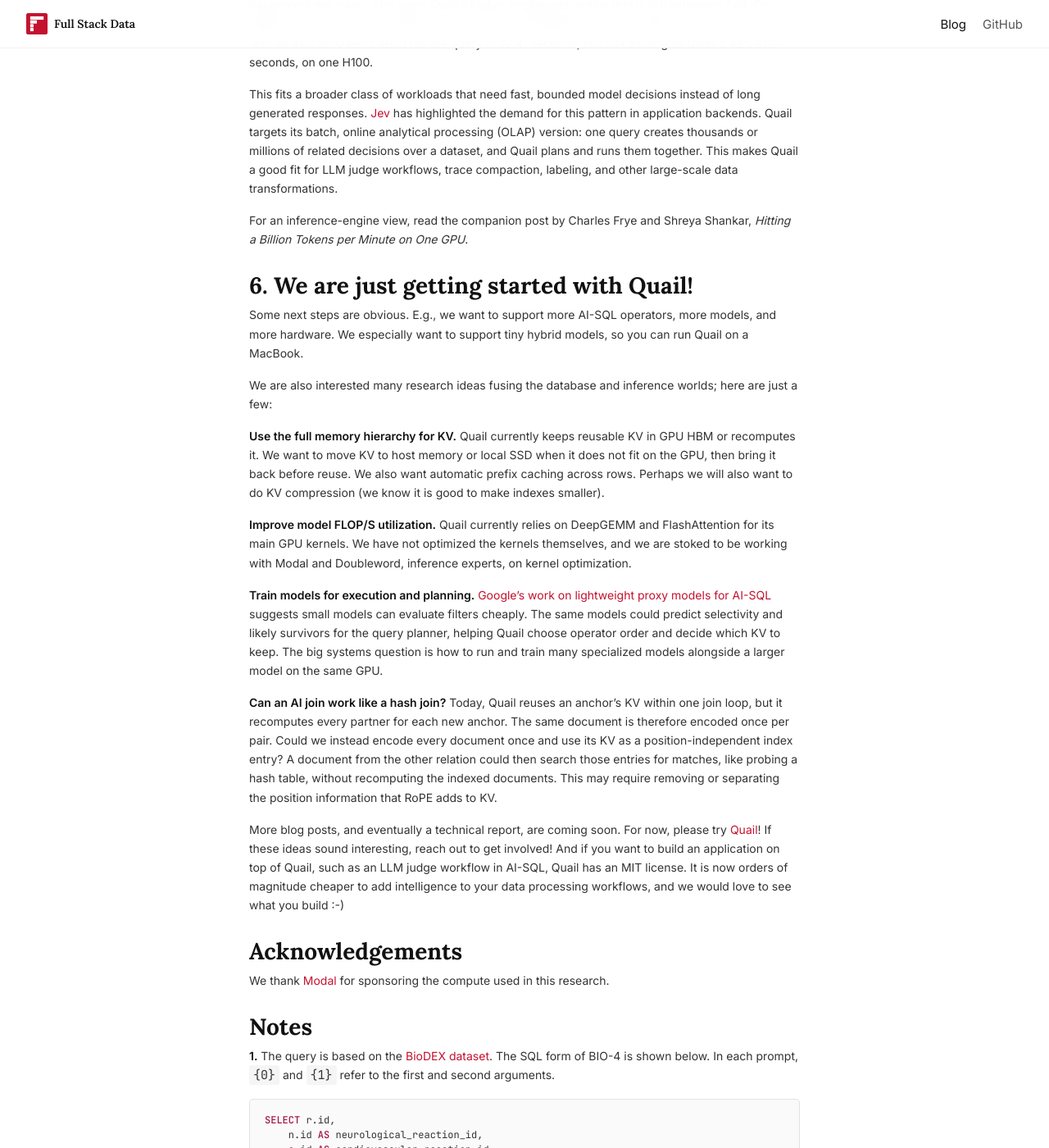
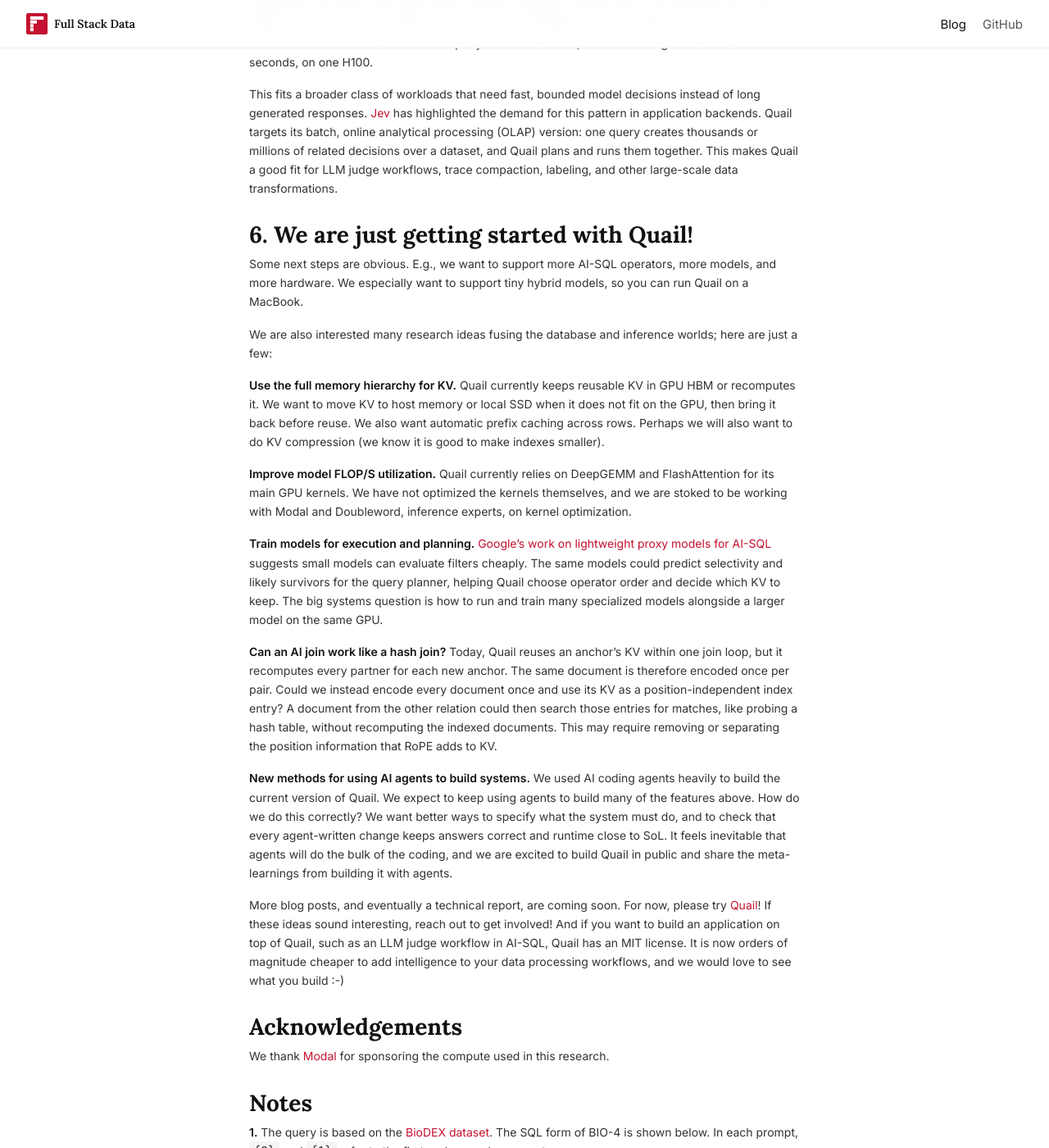
Before and after one commit to fsdatalab/fsdatalab.github.io, a Jekyll site: the page built from _posts/2026-09-24-introducing-quail.md, in a window 1280 px wide and 1400 px high, scrolled down 15492 px. Shown: the whole window at 82% size. Built offline with Jekyll 4.4.1, drawn with Linux system fonts in a browser that asks for light colours.

Commit message:
Add agents research direction to Quail post and drop companion link
Co-Authored-By: Claude Opus 5.5 (1M context) <noreply@anthropic.com>
Claude-Session: https://claude.ai/code/session_01UhEQi4QPRbuCBdgskveKbr

```diff
--- a/_posts/2026-09-24-introducing-quail.md
+++ b/_posts/2026-09-24-introducing-quail.md
@@ -875,9 +875,6 @@ dataset, and Quail plans and runs them together. This makes Quail a good
 fit for LLM judge workflows, trace compaction, labeling, and other
 large-scale data transformations.
 
-For an inference-engine view, read the companion post by Charles Frye
-and Shreya Shankar, *Hitting a Billion Tokens per Minute on One GPU*.
-
 # 6. We are just getting started with Quail!
 
 Some next steps are obvious. E.g., we want to support more AI-SQL
@@ -916,6 +913,14 @@ index entry? A document from the other relation could then search those
 entries for matches, like probing a hash table, without recomputing the
 indexed documents. This may require removing or separating the position
 information that RoPE adds to KV.
+
+**New methods for using AI agents to build systems.** We used AI coding
+agents heavily to build the current version of Quail. We expect to keep using agents to build many of
+the features above. How do we do this correctly? We want better ways to specify what the system must do, and to
+check that every agent-written change keeps answers correct and runtime
+close to SoL. It feels inevitable that agents will do the bulk of the
+coding, and we are excited to build Quail in public and share the
+meta-learnings from building it with agents.
 
 More blog posts, and eventually a technical report, are coming soon. For
 now, please try [Quail](https://github.com/fsdatalab/quail)! If these ideas sound interesting, reach out to
```
